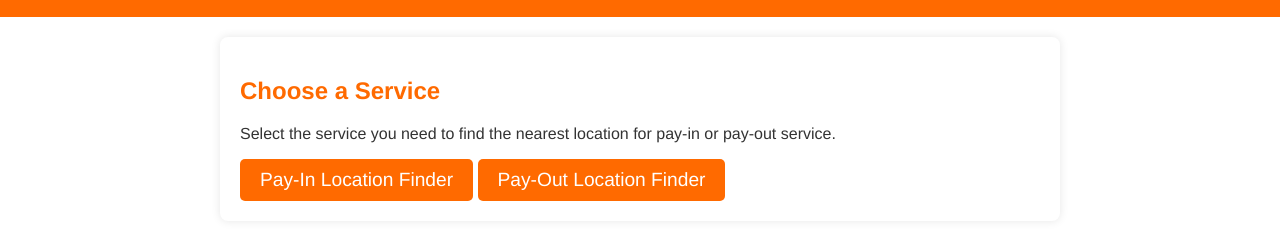
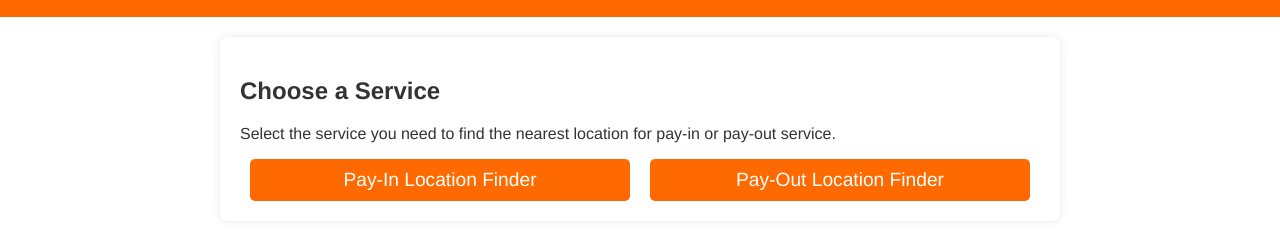
Before and after one commit to FLAVIAFRANCISCA/SheHacks-Pay-In-and-Pay-Out-Location-Finder, a website: page SheHacks/Index.html in a window 1280 px wide. Shown: the part 60-300 px from the top of the page. Drawn offline with Linux system fonts and the light colour scheme; files whose address does not match are found by name.

Commit message:
adding seperate pay in & pay out pages

```diff
--- a/SheHacks/Index.html
+++ b/SheHacks/Index.html
@@ -5,62 +5,6 @@
     <meta name="viewport" content="width=device-width, initial-scale=1.0">
     <title>Mukuru Location Finder</title>
     <link rel="stylesheet" href="styles.css" />
-    <style>
-        body {
-            font-family: "Franklin Gothic Medium", "Arial Narrow", Arial, sans-serif;
-            background-color: #ffffff;
-            color: #333;
-            margin: 0;
-            padding: 0;
-        }
-        header {
-            background-color: #ff6a00;
-            color: white;
-            padding: 20px;
-            text-align: center;
-            position: relative;
-        }
-        header::before {
-            content: "";
-            position: absolute;
-            top: 10px;
-            left: 10px;
-            width: 150px;
-            height: 50px;
-            background: url('SheHacks/MUKURUlogo-removebg-preview.png') no-repeat center center;
-            background-size: contain;
-            z-index: -1;
-        }
-        h1 {
-            margin: 0;
-        }
-        .container {
-            max-width: 800px;
-            margin: 20px auto;
-            padding: 20px;
-            background-color: #fff;
-            border-radius: 8px;
-            box-shadow: 0 0 10px rgba(0, 0, 0, 0.1);
-        }
-        h2 {
-            color: #ff6a00;
-            margin-bottom: 20px;
-        }
-        .container a {
-            display: inline-block;
-            padding: 10px 20px;
-            font-size: 1.2em;
-            color: #fff;
-            background-color: #ff6a00;
-            border-radius: 5px;
-            transition: background-color 0.3s, transform 0.3s;
-            text-decoration: none;
-        }
-        .container a:hover {
-            background-color: #333;
-            transform: translateY(-2px);
-        }
-    </style>
 </head>
 <body>
     <header>
@@ -70,10 +14,10 @@
     <div class="container">
         <h2>Choose a Service</h2>
         <p>Select the service you need to find the nearest location for pay-in or pay-out service.</p>
-        <a href="/home/sam/SheHacks/SheHacks-Pay-In-and-Pay-Out-Location-Finder/SheHacks/pay-in.html
-        ">Pay-In Location Finder</a>
-        <a href="/home/sam/SheHacks/SheHacks-Pay-In-and-Pay-Out-Location-Finder/SheHacks/pay-out.html">Pay-Out Location Finder</a>
-
+        <div class="buttons-container">
+            <a href="pay-in.html">Pay-In Location Finder</a>
+            <a href="pay-out.html">Pay-Out Location Finder</a>
+        </div>
     </div>
 </body>
 </html>
--- a/SheHacks/styles.css
+++ b/SheHacks/styles.css
@@ -39,7 +39,30 @@ h1 {
   box-shadow: 0 0 10px rgba(0, 0, 0, 0.1);
 }
 
-h2 {
+.buttons-container {
+  display: flex;
+  justify-content: space-between;
+}
+
+.buttons-container a {
+  flex: 1;
+  text-align: center;
+  padding: 10px;
+  font-size: 1.2em;
+  color: #fff;
+  background-color: #ff6a00;
+  border-radius: 5px;
+  margin: 0 10px;
+  text-decoration: none;
+  transition: background-color 0.3s, transform 0.3s;
+}
+
+.buttons-container a:hover {
+  background-color: #333;
+  transform: translateY(-2px);
+}
+
+.search-section h2 {
   color: #ff6a00;
   margin-bottom: 20px;
 }
```
Also changed, not shown: SheHacks/pay-in.html (+40 -0 lines), SheHacks/pay-out.html (deleted, +0 -40 lines).
